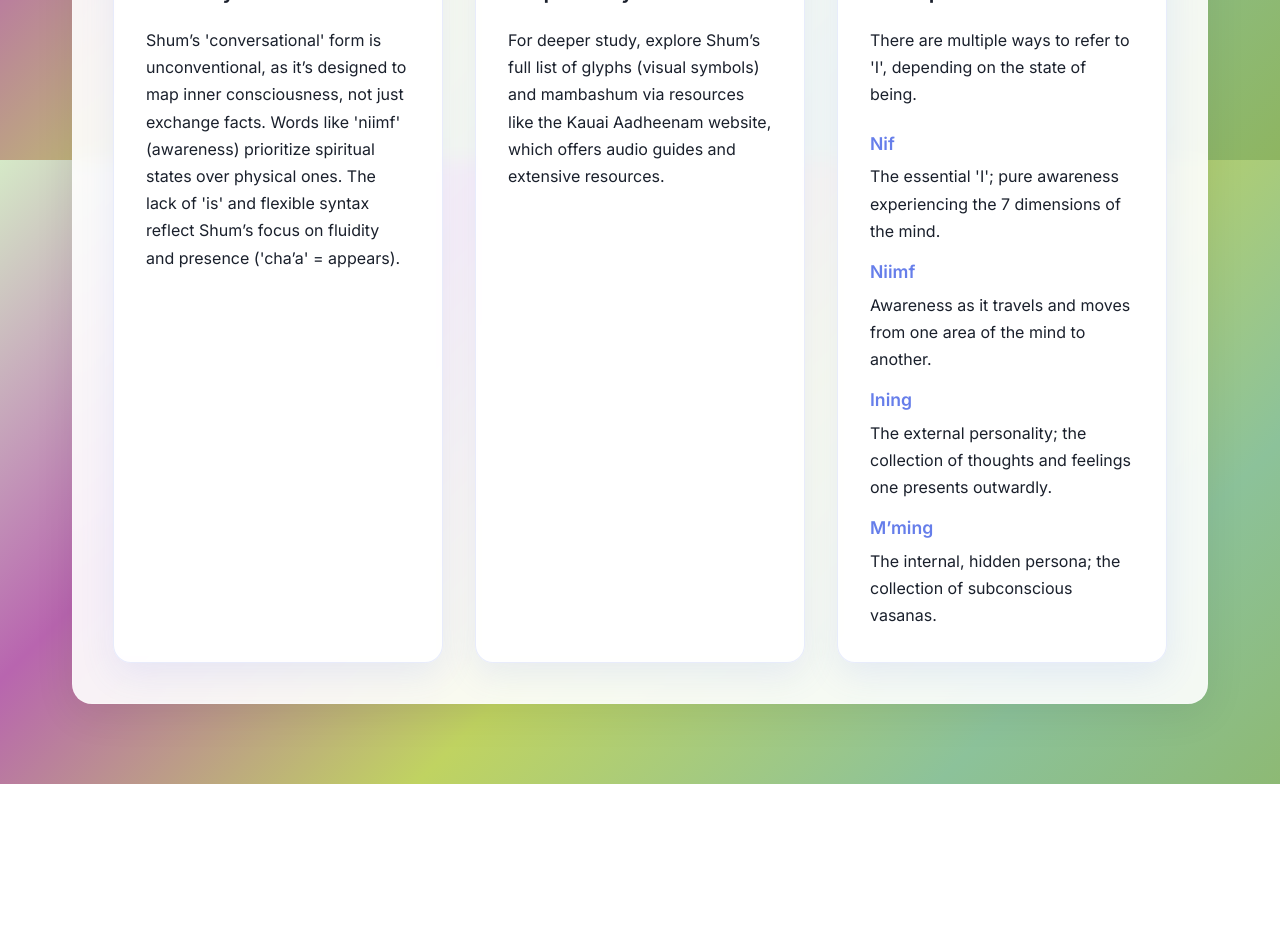
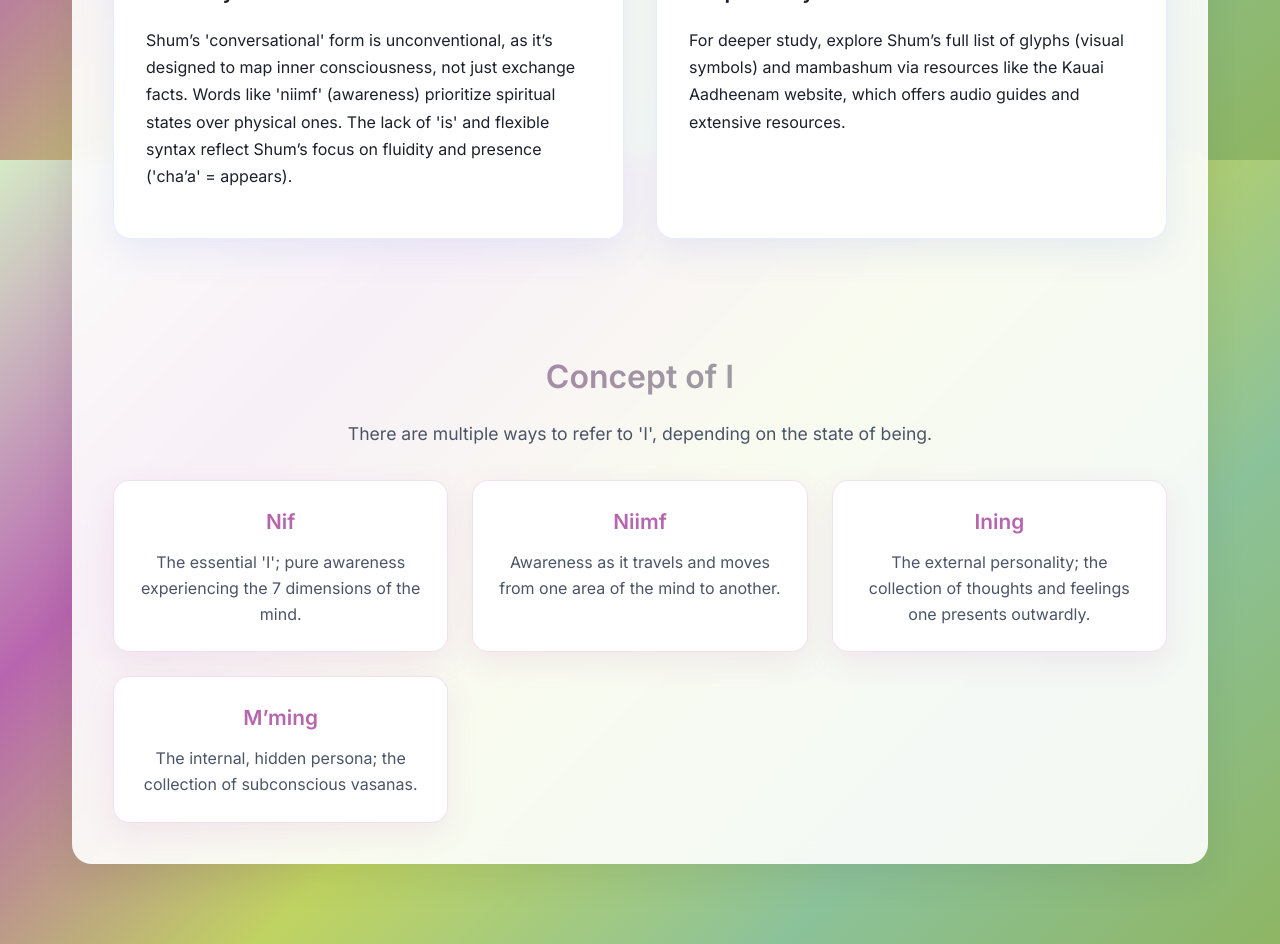
Before and after one commit to akashkatir/shum-learning, a SvelteKit app: page / in a window 1280 px wide. Shown: the part 2240-3184 px from the top of the page. Before the commit the page ends 3024 px from the top, so only its background shows below. Built offline with nearby package versions, Linux system fonts and the light colour scheme.

Commit message:
Update +page.svelte

```diff
--- a/src/routes/+page.svelte
+++ b/src/routes/+page.svelte
@@ -124,17 +124,17 @@
 				<h3>Deeper Study</h3>
 				<p>{languageNotes.deeperStudy}</p>
 			</div>
-			<div class="card">
-				<h3>Concept of I</h3>
-				<p>{languageNotes.conceptOfI.introduction}</p>
-				<ul>
-					{#each languageNotes.conceptOfI.terms as term}
-						<li>
-							<strong>{term.term}</strong>
-							<span>{term.definition}</span>
-						</li>
-					{/each}
-				</ul>
+		</div>
+		<div class="concept-of-i">
+			<h3>Concept of I</h3>
+			<p class="concept-intro">{languageNotes.conceptOfI.introduction}</p>
+			<div class="i-concepts-grid">
+				{#each languageNotes.conceptOfI.terms as term}
+					<div class="i-concept-card">
+						<h4>{term.term}</h4>
+						<p>{term.definition}</p>
+					</div>
+				{/each}
 			</div>
 		</div>
 	</section>
@@ -622,7 +622,68 @@
 
 	.language-notes .cards-grid {
 		display: grid;
+		grid-template-columns: 1fr 1fr;
 		gap: 2rem;
+		margin-bottom: 3rem;
+	}
+
+	.concept-of-i {
+		text-align: center;
+	}
+
+	.concept-of-i h3 {
+		font-size: 2rem;
+		margin-bottom: 1rem;
+		color: #1a202c;
+		font-weight: 600;
+		background: var(--gradient-primary);
+		-webkit-background-clip: text;
+		-webkit-text-fill-color: transparent;
+		background-clip: text;
+	}
+
+	.concept-intro {
+		font-size: 1.1rem;
+		color: #4a5568;
+		margin-bottom: 2rem;
+		max-width: 600px;
+		margin-left: auto;
+		margin-right: auto;
+	}
+
+	.i-concepts-grid {
+		display: grid;
+		grid-template-columns: repeat(auto-fit, minmax(250px, 1fr));
+		gap: 1.5rem;
+	}
+
+	.i-concept-card {
+		background: rgba(255, 255, 255, 0.9);
+		border-radius: 16px;
+		padding: 1.5rem;
+		box-shadow: 0 10px 30px rgba(var(--sky-magenta-rgb), 0.12);
+		border: 1px solid rgba(var(--sky-magenta-rgb), 0.2);
+		transition: all 0.3s ease;
+		backdrop-filter: blur(5px);
+	}
+
+	.i-concept-card:hover {
+		transform: translateY(-3px);
+		box-shadow: 0 15px 35px rgba(var(--sky-magenta-rgb), 0.2);
+		background: rgba(255, 255, 255, 0.95);
+	}
+
+	.i-concept-card h4 {
+		font-size: 1.3rem;
+		margin: 0 0 0.75rem 0;
+		color: var(--sky-magenta);
+		font-weight: 600;
+	}
+
+	.i-concept-card p {
+		margin: 0;
+		line-height: 1.6;
+		color: #4a5568;
 	}
 
 	.language-notes .card {
@@ -640,26 +701,6 @@
 		transform: translateY(-3px);
 		box-shadow: 0 18px 40px rgba(102, 126, 234, 0.18);
 		background: rgba(255, 255, 255, 0.9);
-	}
-
-	.language-notes .card ul {
-		list-style: none;
-		margin: 1.25rem 0 0;
-		padding: 0;
-		display: grid;
-		gap: 0.75rem;
-	}
-
-	.language-notes .card li {
-		display: flex;
-		flex-direction: column;
-		gap: 0.3rem;
-	}
-
-	.language-notes .card strong {
-		font-size: 1.1rem;
-		color: #667eea;
-		font-weight: 600;
 	}
 
 	@media (min-width: 940px) {
@@ -687,7 +728,21 @@
 		}
 
 		.language-notes .cards-grid {
-			grid-template-columns: repeat(auto-fit, minmax(320px, 1fr));
+			grid-template-columns: 1fr 1fr;
+		}
+
+		.i-concepts-grid {
+			grid-template-columns: repeat(auto-fit, minmax(280px, 1fr));
+		}
+	}
+
+	@media (max-width: 699px) {
+		.language-notes .cards-grid {
+			grid-template-columns: 1fr;
+		}
+
+		.i-concepts-grid {
+			grid-template-columns: 1fr;
 		}
 	}
 
```
